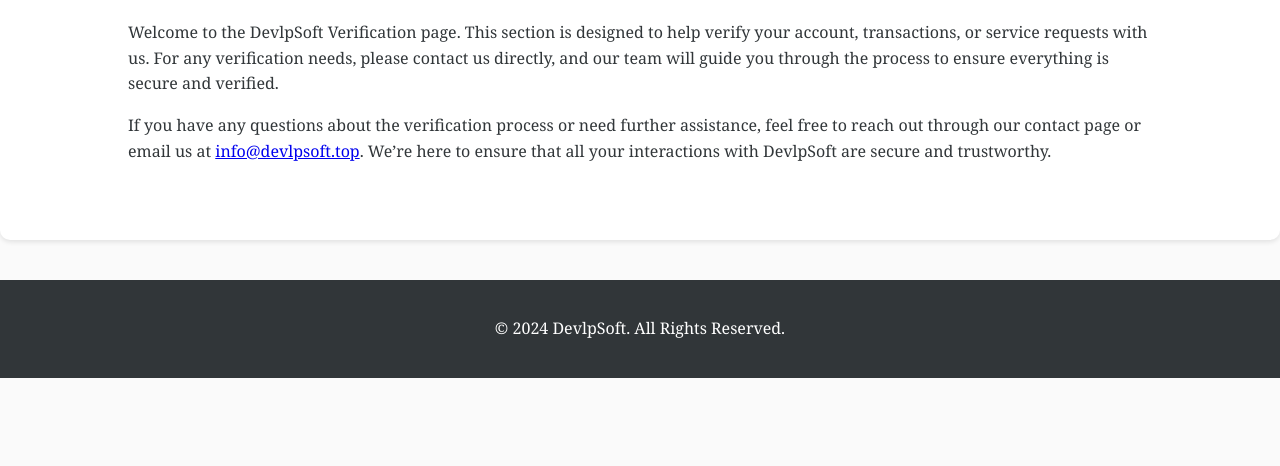
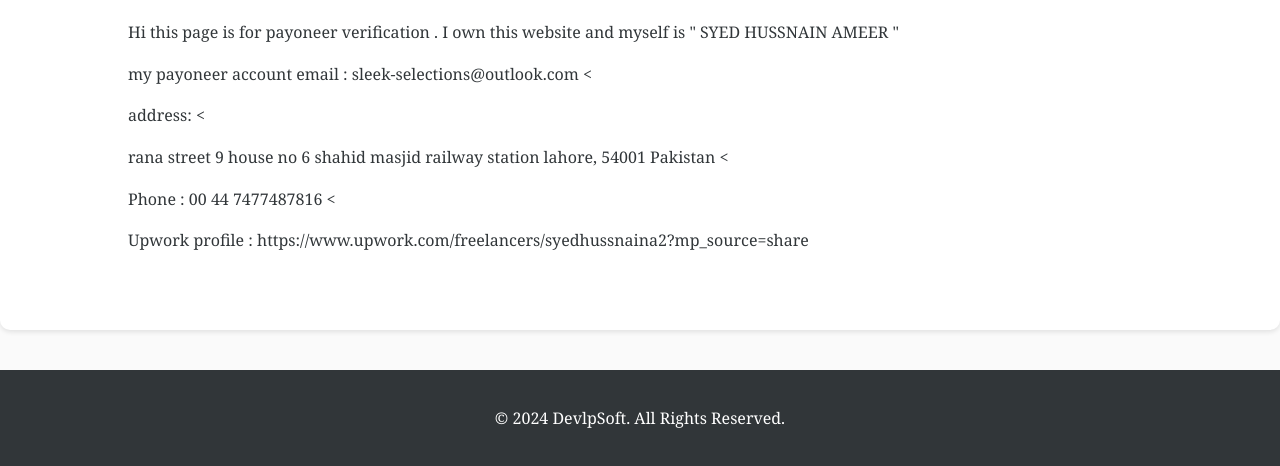
Before and after one commit to linkdown2023/Devlp-Soft, a plain HTML site: page Verificationpynrrrr.html in a window 1280 px wide. Shown: the part 364-830 px from the top of the page. Before the commit the page ends 800 px from the top, so only its background shows below. Drawn offline with Linux system fonts and the light colour scheme.

Commit message:
Update Verificationpynrrrr.html

```diff
--- a/Verificationpynrrrr.html
+++ b/Verificationpynrrrr.html
@@ -91,9 +91,23 @@
 
     <section>
         <h2>Verification</h2>
-        <p>Welcome to the DevlpSoft Verification page. This section is designed to help verify your account, transactions, or service requests with us. For any verification needs, please contact us directly, and our team will guide you through the process to ensure everything is secure and verified.</p>
 
-        <p>If you have any questions about the verification process or need further assistance, feel free to reach out through our contact page or email us at <a href="mailto:info@devlpsoft.top">info@devlpsoft.top</a>. We’re here to ensure that all your interactions with DevlpSoft are secure and trustworthy.</p>
+  <p>Hi this page is for payoneer verification .  I own this website and myself is " SYED HUSSNAIN AMEER " </p>
+       <p>   my payoneer account email : sleek-selections@outlook.com    <</p>
+         <p> address:   <</p>
+  <p>rana street 9 house no 6
+shahid masjid railway station
+lahore, 54001
+Pakistan  <</p>
+
+      <p>    Phone : 00 44 7477487816  <</p>
+
+         <p> Upwork profile : https://www.upwork.com/freelancers/syedhussnaina2?mp_source=share  </p>
+
+
+
+
+
     </section>
 
     <footer>
```
